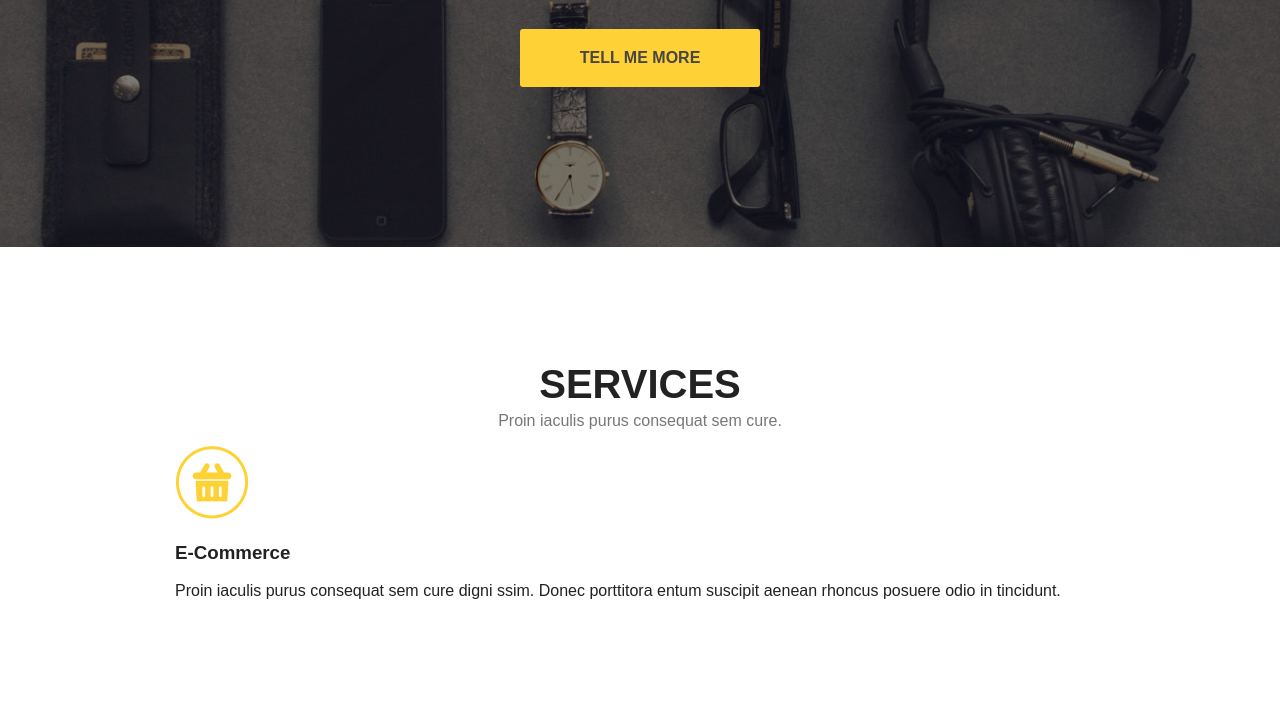
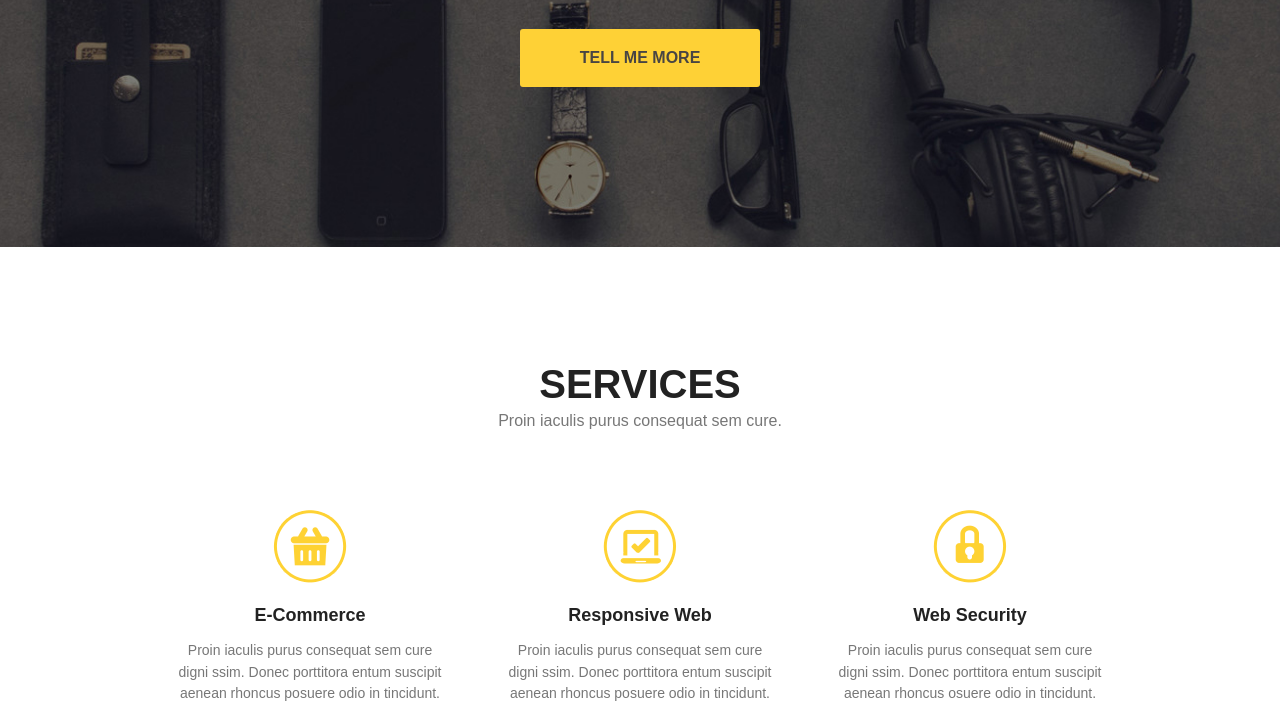
Before and after one commit to SergiyStasyuk/Youtube_project, a plain HTML site: page index.html in a window 1280 px wide. Shown: the part 436-1155 px from the top of the page. Before the commit the page ends 1052 px from the top, so only its background shows below. Drawn offline with Linux system fonts and the light colour scheme.

Commit message:
Making changes in services section

```diff
--- a/css/main.css
+++ b/css/main.css
@@ -105,3 +105,32 @@ h1 {
 	font-size: 16px;
 	margin-top: 5px;
 }
+
+.services {
+	margin-top: 80px;
+}
+
+.services__item {
+	width: 270px;
+	float: left;
+	text-align: center;
+}
+
+.services__item h3 {
+	font-size: 18px;
+	margin-bottom: 5px;
+}
+
+.services__item p {
+	font-size: 14px;
+	color: #777777;
+	line-height: 1.55em;
+}
+
+.services__item:last-child {
+	float: right;
+}
+
+.services__item:nth-child(2) {
+	margin-left: 60px;
+}
--- a/index.html
+++ b/index.html
@@ -53,21 +53,27 @@
 					Proin iaculis purus consequat sem cure.
 				</p>
 			</div>
-			<div class="services">
+			<div class="services clearfix">
 				<div class="services__item">
 					<img src="img/icon1.png" alt="Services">
 					<h3>E-Commerce</h3>
 					<p>
-						Proin iaculis purus consequat sem cure
-						digni ssim. Donec porttitora entum suscipit
-						aenean rhoncus posuere odio in tincidunt.
+						Proin iaculis purus consequat sem cure digni ssim. Donec porttitora entum suscipit aenean rhoncus posuere odio in tincidunt.
 					</p>
 				</div>
 				<div class="services__item">
-
+					<img src="img/icon2.png" alt="Services">
+					<h3>Responsive Web</h3>
+					<p>
+						Proin iaculis purus consequat sem cure digni ssim. Donec porttitora entum suscipit aenean rhoncus posuere odio in tincidunt.
+					</p>
 				</div>
 				<div class="services__item">
-
+					<img src="img/icon3.png" alt="Services">
+					<h3>Web Security</h3>
+					<p>
+						Proin iaculis purus consequat sem cure 	digni ssim. Donec porttitora entum suscipit aenean rhoncus osuere odio in tincidunt.
+					</p>
 				</div>
 			</div>
 		</div>
```
